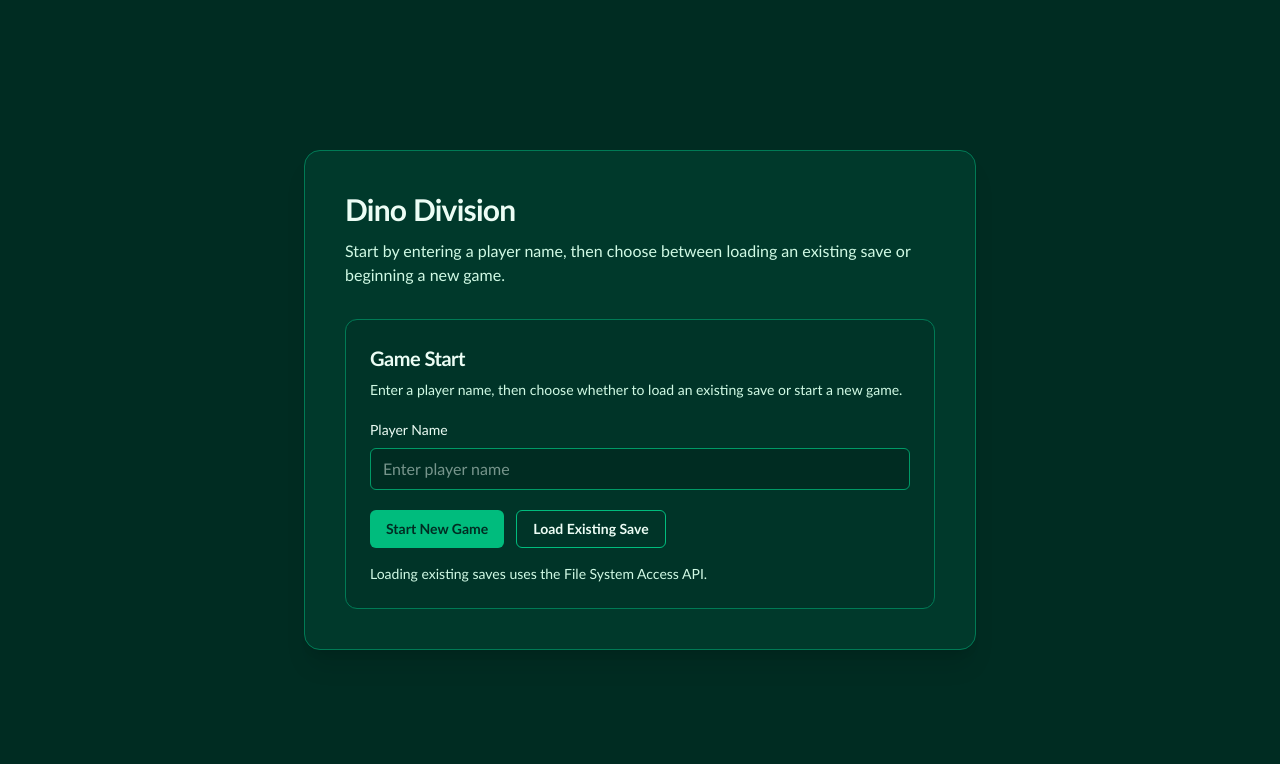
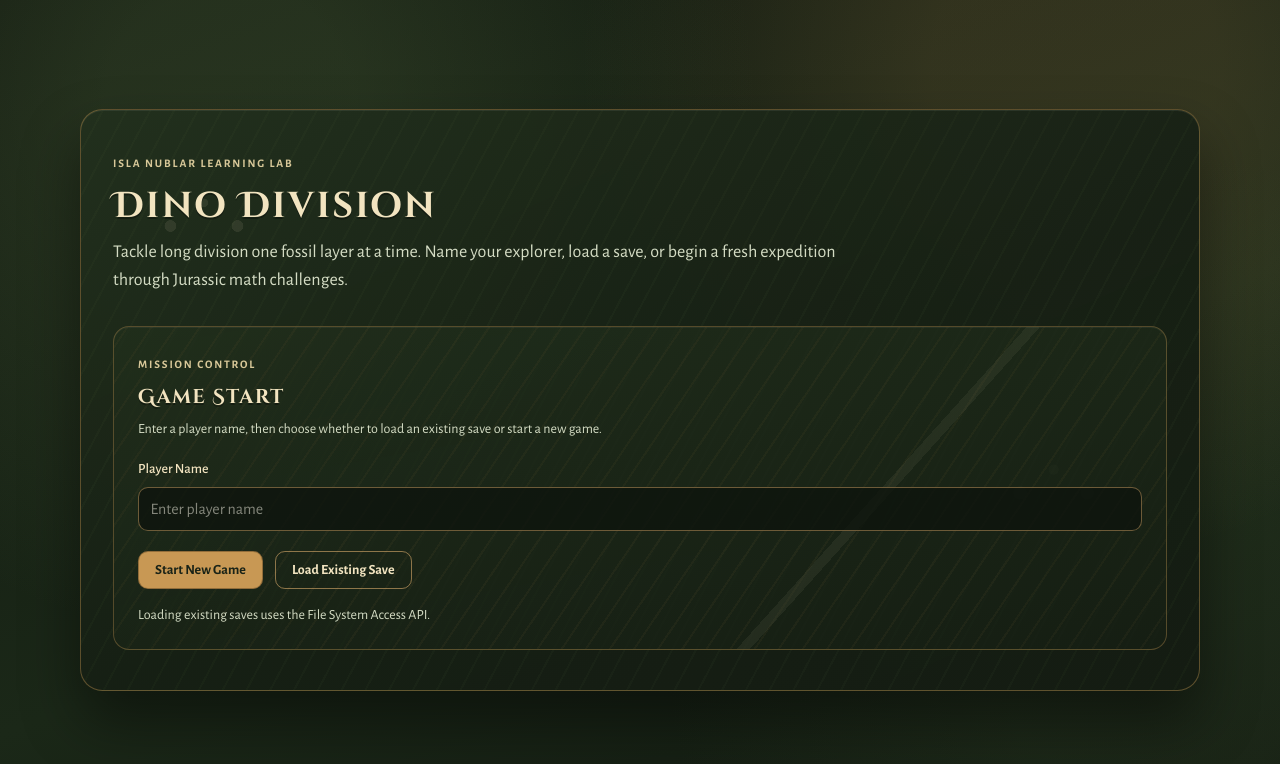
Before and after one commit to seezatnap/division-challenge, a Next.js app: page / in a window 1280 px wide. Shown: the top 764 px of the page. Built offline with nearby package versions, Linux system fonts and the light colour scheme.

Commit message:
feat(ui): (#14) apply Jurassic theming and playful gameplay feedback
Co-Authored-By: seezatnap <seezatnap@gmail.com>

```diff
--- a/app/globals.css
+++ b/app/globals.css
@@ -1,12 +1,228 @@
 @import "tailwindcss";
 
 :root {
-  --background: #052e16;
-  --foreground: #ecfdf5;
+  --jungle-night: #10170f;
+  --jungle-canopy: #1f3020;
+  --jungle-fern: #3a4f2d;
+  --jungle-moss: #5f7746;
+  --amber-fossil: #c89854;
+  --amber-fossil-hover: #ddad68;
+  --sandstone: #f2e4c0;
+  --bone: #f8f5e8;
+  --ink: #1a2317;
 }
 
 body {
-  background: var(--background);
-  color: var(--foreground);
-  font-family: "Trebuchet MS", "Segoe UI", sans-serif;
+  margin: 0;
+  min-height: 100vh;
+  color: var(--bone);
+  font-family: var(--font-jurassic-body), "Trebuchet MS", "Segoe UI", sans-serif;
+  background-color: var(--jungle-night);
+  background-image:
+    radial-gradient(circle at 18% 14%, rgb(95 119 70 / 26%) 0 10%, transparent 42%),
+    radial-gradient(circle at 84% 8%, rgb(200 152 84 / 16%) 0 11%, transparent 38%),
+    radial-gradient(circle at 90% 80%, rgb(58 79 45 / 22%) 0 12%, transparent 37%),
+    linear-gradient(160deg, #10170f 0%, #1b2818 58%, #111810 100%);
 }
+
+h1,
+h2,
+h3,
+h4 {
+  font-family: var(--font-jurassic-heading), "Trebuchet MS", "Segoe UI", sans-serif;
+}
+
+.dino-screen {
+  display: flex;
+  min-height: 100vh;
+  align-items: center;
+  justify-content: center;
+  padding: clamp(1.1rem, 3vw, 2.4rem);
+}
+
+.jurassic-shell {
+  position: relative;
+  isolation: isolate;
+  overflow: hidden;
+  width: min(100%, 70rem);
+  border-radius: 1.4rem;
+  border: 1px solid rgb(200 152 84 / 40%);
+  background: linear-gradient(
+    156deg,
+    rgb(34 48 29 / 93%) 0%,
+    rgb(22 31 20 / 94%) 55%,
+    rgb(20 28 18 / 96%) 100%
+  );
+  box-shadow:
+    0 30px 58px rgb(0 0 0 / 44%),
+    inset 0 1px 0 rgb(255 255 255 / 7%);
+}
+
+.jurassic-shell::before {
+  content: "";
+  position: absolute;
+  inset: 0;
+  pointer-events: none;
+  opacity: 0.26;
+  background-image:
+    radial-gradient(circle at 8% 20%, rgb(242 228 192 / 36%) 0 0.35rem, transparent 0.38rem),
+    radial-gradient(circle at 11% 16%, rgb(242 228 192 / 34%) 0 0.25rem, transparent 0.28rem),
+    radial-gradient(circle at 14% 20%, rgb(242 228 192 / 36%) 0 0.35rem, transparent 0.38rem),
+    radial-gradient(circle at 84% 66%, rgb(242 228 192 / 24%) 0 0.4rem, transparent 0.43rem),
+    radial-gradient(circle at 87% 62%, rgb(242 228 192 / 22%) 0 0.3rem, transparent 0.33rem),
+    radial-gradient(circle at 90% 66%, rgb(242 228 192 / 24%) 0 0.4rem, transparent 0.43rem),
+    repeating-linear-gradient(
+      -62deg,
+      rgb(95 119 70 / 24%) 0 2px,
+      transparent 2px 21px
+    );
+}
+
+.jurassic-shell > * {
+  position: relative;
+  z-index: 1;
+}
+
+.jurassic-card {
+  position: relative;
+  overflow: hidden;
+  border-radius: 1rem;
+  border: 1px solid rgb(200 152 84 / 35%);
+  background: linear-gradient(170deg, rgb(33 47 28 / 78%), rgb(22 31 20 / 74%));
+  box-shadow: inset 0 1px 0 rgb(255 255 255 / 5%);
+}
+
+.jurassic-card::before {
+  content: "";
+  position: absolute;
+  inset: 0;
+  pointer-events: none;
+  opacity: 0.2;
+  background:
+    linear-gradient(132deg, transparent 0 68%, rgb(242 228 192 / 30%) 68% 69%, transparent 69% 100%),
+    repeating-linear-gradient(-56deg, rgb(200 152 84 / 26%) 0 2px, transparent 2px 20px);
+}
+
+.jurassic-card > * {
+  position: relative;
+  z-index: 1;
+}
+
+.jurassic-heading {
+  color: var(--sandstone);
+  letter-spacing: 0.06em;
+  text-shadow: 0 2px 0 rgb(0 0 0 / 32%);
+}
+
+.jurassic-copy {
+  color: rgb(228 236 210 / 92%);
+}
+
+.fossil-label {
+  display: inline-block;
+  font-size: 0.72rem;
+  font-weight: 700;
+  letter-spacing: 0.16em;
+  text-transform: uppercase;
+  color: rgb(232 214 164 / 92%);
+}
+
+.dino-input {
+  border-radius: 0.62rem;
+  border: 1px solid rgb(160 128 80 / 65%);
+  background: rgb(14 20 13 / 78%);
+  color: var(--bone);
+  padding: 0.58rem 0.72rem;
+  outline: none;
+  transition: border-color 160ms ease, box-shadow 160ms ease, background-color 160ms ease;
+}
+
+.dino-input:focus {
+  border-color: rgb(214 168 105 / 92%);
+  box-shadow: 0 0 0 2px rgb(214 168 105 / 28%);
+}
+
+.dino-input:disabled {
+  cursor: not-allowed;
+  border-color: rgb(95 109 86 / 45%);
+  color: rgb(186 198 173 / 72%);
+}
+
+.dino-button-primary {
+  border-radius: 0.62rem;
+  border: 1px solid rgb(125 92 47 / 70%);
+  background: var(--amber-fossil);
+  color: var(--ink);
+  font-weight: 700;
+  transition: background-color 160ms ease, transform 160ms ease, opacity 160ms ease;
+}
+
+.dino-button-primary:hover {
+  background: var(--amber-fossil-hover);
+}
+
+.dino-button-primary:active {
+  transform: translateY(1px);
+}
+
+.dino-button-secondary {
+  border-radius: 0.62rem;
+  border: 1px solid rgb(214 168 105 / 62%);
+  background: rgb(0 0 0 / 0%);
+  color: var(--sandstone);
+  font-weight: 700;
+  transition: background-color 160ms ease, border-color 160ms ease, color 160ms ease;
+}
+
+.dino-button-secondary:hover {
+  background: rgb(200 152 84 / 16%);
+}
+
+.dino-button-primary:disabled,
+.dino-button-secondary:disabled {
+  cursor: not-allowed;
+  opacity: 0.5;
+}
+
+.dino-status {
+  border-radius: 0.72rem;
+  border-width: 1px;
+  padding: 0.68rem 0.8rem;
+  font-size: 0.93rem;
+}
+
+.dino-status-idle {
+  border-color: rgb(129 151 94 / 56%);
+  background: rgb(30 43 26 / 62%);
+  color: rgb(226 237 207 / 90%);
+}
+
+.dino-status-success {
+  border-color: rgb(147 185 85 / 66%);
+  background: rgb(35 58 29 / 68%);
+  color: rgb(232 244 206 / 94%);
+}
+
+.dino-status-error {
+  border-color: rgb(194 127 83 / 62%);
+  background: rgb(70 36 23 / 56%);
+  color: rgb(255 223 200 / 93%);
+}
+
+.dino-status-complete {
+  border-color: rgb(224 178 95 / 74%);
+  background: rgb(66 57 23 / 64%);
+  color: rgb(255 236 184 / 95%);
+}
+
+.dino-attempt-success {
+  border: 1px solid rgb(134 163 92 / 58%);
+  background: rgb(40 59 32 / 56%);
+  color: rgb(228 237 204 / 90%);
+}
+
+.dino-attempt-error {
+  border: 1px solid rgb(193 124 82 / 55%);
+  background: rgb(70 36 24 / 50%);
+  color: rgb(255 224 203 / 92%);
+}
--- a/app/layout.tsx
+++ b/app/layout.tsx
@@ -1,10 +1,23 @@
 import type { Metadata } from "next";
+import { Alegreya_Sans, Cinzel_Decorative } from "next/font/google";
 import "./globals.css";
 
 export const metadata: Metadata = {
   title: "Dino Division",
   description: "Jurassic-themed long division practice game",
 };
+
+const jurassicBodyFont = Alegreya_Sans({
+  subsets: ["latin"],
+  weight: ["400", "500", "700"],
+  variable: "--font-jurassic-body",
+});
+
+const jurassicHeadingFont = Cinzel_Decorative({
+  subsets: ["latin"],
+  weight: ["400", "700"],
+  variable: "--font-jurassic-heading",
+});
 
 export default function RootLayout({
   children,
@@ -13,7 +26,11 @@ export default function RootLayout({
 }>) {
   return (
     <html lang="en">
-      <body className="antialiased">{children}</body>
+      <body
+        className={`${jurassicBodyFont.variable} ${jurassicHeadingFont.variable} antialiased`}
+      >
+        {children}
+      </body>
     </html>
   );
 }
--- a/app/page.tsx
+++ b/app/page.tsx
@@ -2,12 +2,16 @@ import PlayerSavePanel from "./player-save-panel";
 
 export default function Home() {
   return (
-    <div className="flex min-h-screen items-center justify-center bg-emerald-950 px-6 text-emerald-50">
-      <main className="w-full max-w-2xl rounded-2xl border border-emerald-700 bg-emerald-900/40 p-10 shadow-xl">
-        <h1 className="text-3xl font-bold tracking-tight">Dino Division</h1>
-        <p className="mt-3 text-emerald-100">
-          Start by entering a player name, then choose between loading an
-          existing save or beginning a new game.
+    <div className="dino-screen">
+      <main className="jurassic-shell px-4 py-7 sm:px-8 sm:py-10">
+        <p className="fossil-label">Isla Nublar Learning Lab</p>
+        <h1 className="jurassic-heading mt-3 text-3xl font-bold sm:text-4xl">
+          Dino Division
+        </h1>
+        <p className="jurassic-copy mt-3 max-w-3xl text-base sm:text-lg">
+          Tackle long division one fossil layer at a time. Name your explorer,
+          load a save, or begin a fresh expedition through Jurassic math
+          challenges.
         </p>
         <PlayerSavePanel />
       </main>
--- a/app/player-save-panel.tsx
+++ b/app/player-save-panel.tsx
@@ -125,7 +125,7 @@ export default function PlayerSavePanel() {
         return;
       }
 
-      setRewardStatusMessage("Generating your dinosaur reward...");
+      setRewardStatusMessage("Compys are sketching your next dinosaur reward...");
 
       const rewardResult = await processPendingRewardMilestones({
         playerSave: queuedRuntimeState.playerSave,
@@ -208,7 +208,9 @@ export default function PlayerSavePanel() {
       const latestUnlockedDinosaur =
         rewardResult.unlockedDinosaurs[rewardResult.unlockedDinosaurs.length - 1];
       if (latestUnlockedDinosaur) {
-        setRewardStatusMessage(`Unlocked ${latestUnlockedDinosaur.name}!`);
+        setRewardStatusMessage(
+          `${latestUnlockedDinosaur.name} stomped into your gallery!`,
+        );
       }
     }
   }
@@ -222,7 +224,9 @@ export default function PlayerSavePanel() {
       runtimeStateRef.current = nextState;
       setRuntimeState(nextState);
       setPlayerNameInput(nextState.playerSave.playerName);
-      setStatusMessage(`Started a new game for ${nextState.playerSave.playerName}.`);
+      setStatusMessage(
+        `Expedition started for ${nextState.playerSave.playerName}.`,
+      );
     } catch (error) {
       setStatusMessage(getErrorMessage(error));
     }
@@ -249,10 +253,10 @@ export default function PlayerSavePanel() {
           loadedPlayerName,
         )
       ) {
-        setStatusMessage(`Loaded existing save for ${loadedPlayerName}.`);
+        setStatusMessage(`Welcome back, ${loadedPlayerName}. Save loaded.`);
       } else {
         setStatusMessage(
-          `Loaded save for ${loadedPlayerName} instead of ${requestedPlayerName}.`,
+          `Loaded ${loadedPlayerName}'s save instead of ${requestedPlayerName}.`,
         );
       }
     } catch (error) {
@@ -283,7 +287,7 @@ export default function PlayerSavePanel() {
         saveResult &&
         doesRuntimeStateMatchKey(runtimeStateRef.current, runtimeStateKey)
       ) {
-        setStatusMessage(`Saved progress to ${saveResult.fileName}.`);
+        setStatusMessage(`Field notes secured in ${saveResult.fileName}.`);
       }
     } catch (error) {
       if (doesRuntimeStateMatchKey(runtimeStateRef.current, runtimeStateKey)) {
@@ -305,45 +309,46 @@ export default function PlayerSavePanel() {
     runtimeState?.mode === "loaded-save" ? "Loaded Existing Save" : "Started New Game";
 
   return (
-    <section className="mt-8 rounded-xl border border-emerald-700 bg-emerald-950/40 p-6">
-      <h2 className="text-xl font-semibold tracking-tight">Game Start</h2>
+    <section className="jurassic-card mt-8 p-6">
+      <p className="fossil-label">Mission Control</p>
+      <h2 className="jurassic-heading mt-2 text-xl font-semibold">Game Start</h2>
       {runtimeState ? (
         <>
-          <div className="mt-4 rounded-lg border border-emerald-700 bg-emerald-900/40 p-4 text-sm text-emerald-100">
+          <div className="jurassic-card mt-4 p-4 text-sm">
             <p>
-              <span className="font-semibold text-emerald-50">Mode:</span>{" "}
+              <span className="font-semibold text-[var(--sandstone)]">Mode:</span>{" "}
               {runtimeModeLabel}
             </p>
             <p>
-              <span className="font-semibold text-emerald-50">Player:</span>{" "}
+              <span className="font-semibold text-[var(--sandstone)]">Player:</span>{" "}
               {runtimeState.playerSave.playerName}
             </p>
             <p>
-              <span className="font-semibold text-emerald-50">
+              <span className="font-semibold text-[var(--sandstone)]">
                 Total Problems Solved:
               </span>{" "}
               {runtimeState.playerSave.totalProblemsSolved}
             </p>
             <p>
-              <span className="font-semibold text-emerald-50">
+              <span className="font-semibold text-[var(--sandstone)]">
                 Current Difficulty:
               </span>{" "}
               {runtimeState.playerSave.currentDifficulty}
             </p>
             <p>
-              <span className="font-semibold text-emerald-50">
+              <span className="font-semibold text-[var(--sandstone)]">
                 Unlocked Dinosaurs:
               </span>{" "}
               {runtimeState.playerSave.unlockedDinosaurs.length}
             </p>
             <p>
-              <span className="font-semibold text-emerald-50">
+              <span className="font-semibold text-[var(--sandstone)]">
                 Session History Entries:
               </span>{" "}
               {runtimeState.playerSave.sessionHistory.length}
             </p>
             <p>
-              <span className="font-semibold text-emerald-50">
+              <span className="font-semibold text-[var(--sandstone)]">
                 Initialized At:
               </span>{" "}
               {runtimeState.initializedAt}
@@ -353,7 +358,7 @@ export default function PlayerSavePanel() {
                 type="button"
                 onClick={handleSaveProgressClick}
                 disabled={!isSupported || isBusy}
-                className="rounded-md bg-lime-500 px-3 py-2 font-semibold text-emerald-950 transition hover:bg-lime-400 disabled:cursor-not-allowed disabled:bg-emerald-800 disabled:text-emerald-200"
+                className="dino-button-primary px-3 py-2"
               >
                 {isBusy ? "Working..." : "Save Progress"}
               </button>
@@ -361,12 +366,12 @@ export default function PlayerSavePanel() {
                 type="button"
                 onClick={handleResetFlowClick}
                 disabled={isBusy}
-                className="rounded-md border border-emerald-500 px-3 py-2 font-semibold text-emerald-50 transition hover:bg-emerald-800/60 disabled:cursor-not-allowed disabled:border-emerald-800 disabled:text-emerald-200"
+                className="dino-button-secondary px-3 py-2"
               >
                 Start With Different Player
               </button>
             </div>
-            <p className="mt-3 text-xs text-emerald-200">
+            <p className="jurassic-copy mt-3 text-xs">
               {isSupported
                 ? "Save your progress to keep difficulty, unlocked dinosaurs, and session history across sessions."
                 : FILE_SYSTEM_ACCESS_UNSUPPORTED_MESSAGE}
@@ -387,12 +392,15 @@ export default function PlayerSavePanel() {
         </>
       ) : (
         <>
-          <p className="mt-2 text-sm text-emerald-100">
+          <p className="jurassic-copy mt-2 text-sm">
             Enter a player name, then choose whether to load an existing save
             or start a new game.
           </p>
 
-          <label htmlFor="player-name" className="mt-5 block text-sm font-medium">
+          <label
+            htmlFor="player-name"
+            className="mt-5 block text-sm font-medium text-[var(--sandstone)]"
+          >
             Player Name
           </label>
           <input
@@ -400,7 +408,7 @@ export default function PlayerSavePanel() {
             type="text"
             value={playerNameInput}
             onChange={(event) => setPlayerNameInput(event.target.value)}
-            className="mt-2 w-full rounded-md border border-emerald-600 bg-emerald-950 px-3 py-2 text-emerald-50 outline-none ring-emerald-400 transition focus:ring-2"
+            className="dino-input mt-2 w-full"
             placeholder="Enter player name"
           />
 
@@ -409,7 +417,7 @@ export default function PlayerSavePanel() {
               type="button"
               onClick={handleStartNewGameClick}
               disabled={isBusy}
-              className="rounded-md bg-emerald-500 px-4 py-2 text-sm font-semibold text-emerald-950 transition hover:bg-emerald-400 disabled:cursor-not-allowed disabled:bg-emerald-800 disabled:text-emerald-200"
+              className="dino-button-primary px-4 py-2 text-sm"
             >
               {isBusy ? "Working..." : "Start New Game"}
             </button>
@@ -417,13 +425,13 @@ export default function PlayerSavePanel() {
               type="button"
               onClick={handleLoadExistingSaveClick}
               disabled={!isSupported || isBusy}
-              className="rounded-md border border-emerald-500 px-4 py-2 text-sm font-semibold text-emerald-50 transition hover:bg-emerald-800/60 disabled:cursor-not-allowed disabled:border-emerald-800 disabled:text-emerald-200"
+              className="dino-button-secondary px-4 py-2 text-sm"
             >
               {isBusy ? "Working..." : "Load Existing Save"}
             </button>
           </div>
 
-          <p className="mt-4 text-sm text-emerald-100">
+          <p className="jurassic-copy mt-4 text-sm">
             {isSupported
               ? "Loading existing saves uses the File System Access API."
               : FILE_SYSTEM_ACCESS_UNSUPPORTED_MESSAGE}
@@ -432,12 +440,12 @@ export default function PlayerSavePanel() {
       )}
 
       {statusMessage ? (
-        <p role="status" className="mt-4 text-sm text-emerald-100">
+        <p role="status" className="dino-status dino-status-idle mt-4">
           {statusMessage}
         </p>
       ) : null}
       {runtimeState && rewardStatusMessage ? (
-        <p role="status" className="mt-2 text-sm text-lime-100">
+        <p role="status" className="dino-status dino-status-success mt-2">
           {rewardStatusMessage}
         </p>
       ) : null}
```
Also changed, not shown: app/dino-gallery.tsx (+9 -8 lines), app/long-division-workbench.tsx (+26 -28 lines), lib/long-division-workbench.ts (+59 -7 lines), 1 other file (tests, documents, lock files or other folders).
